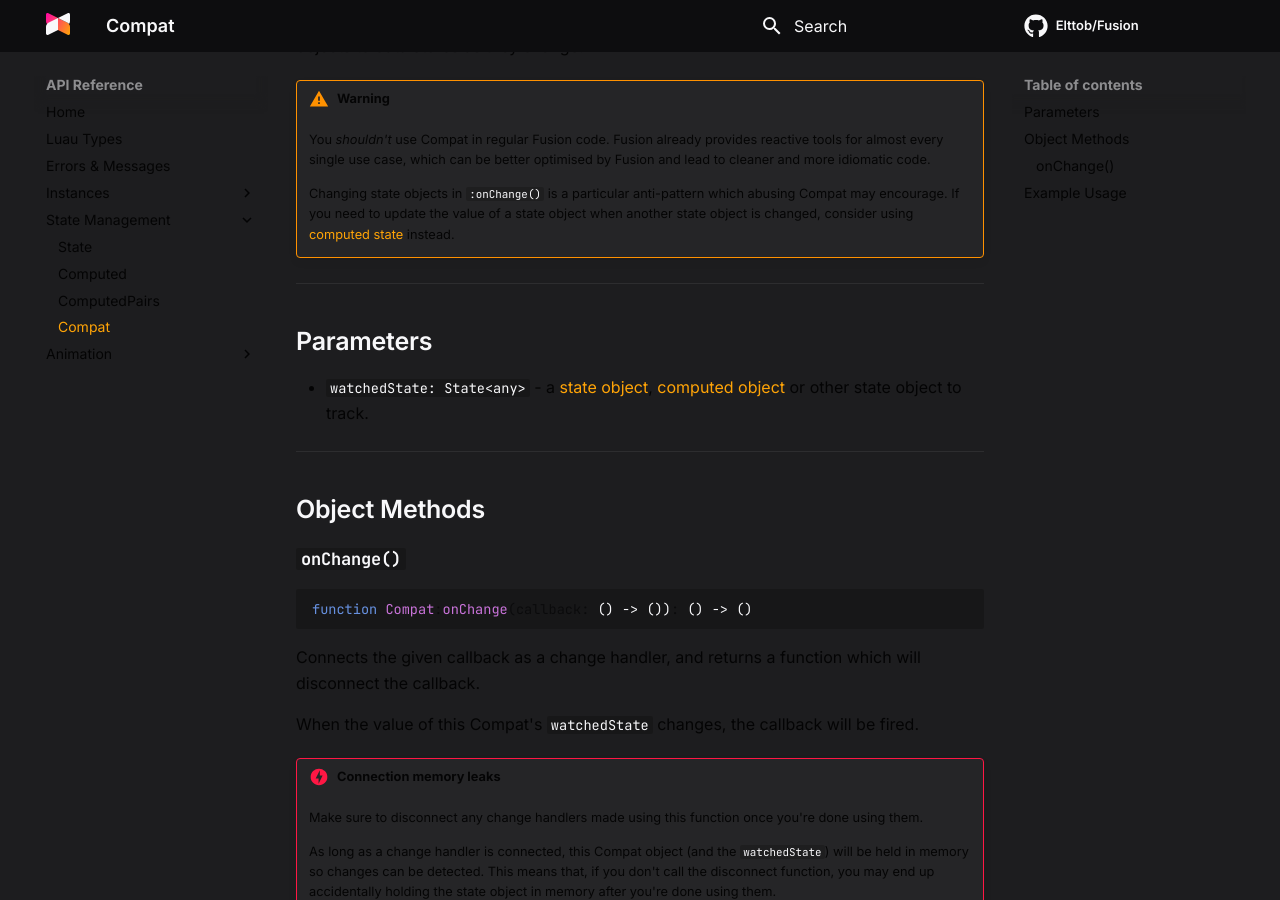
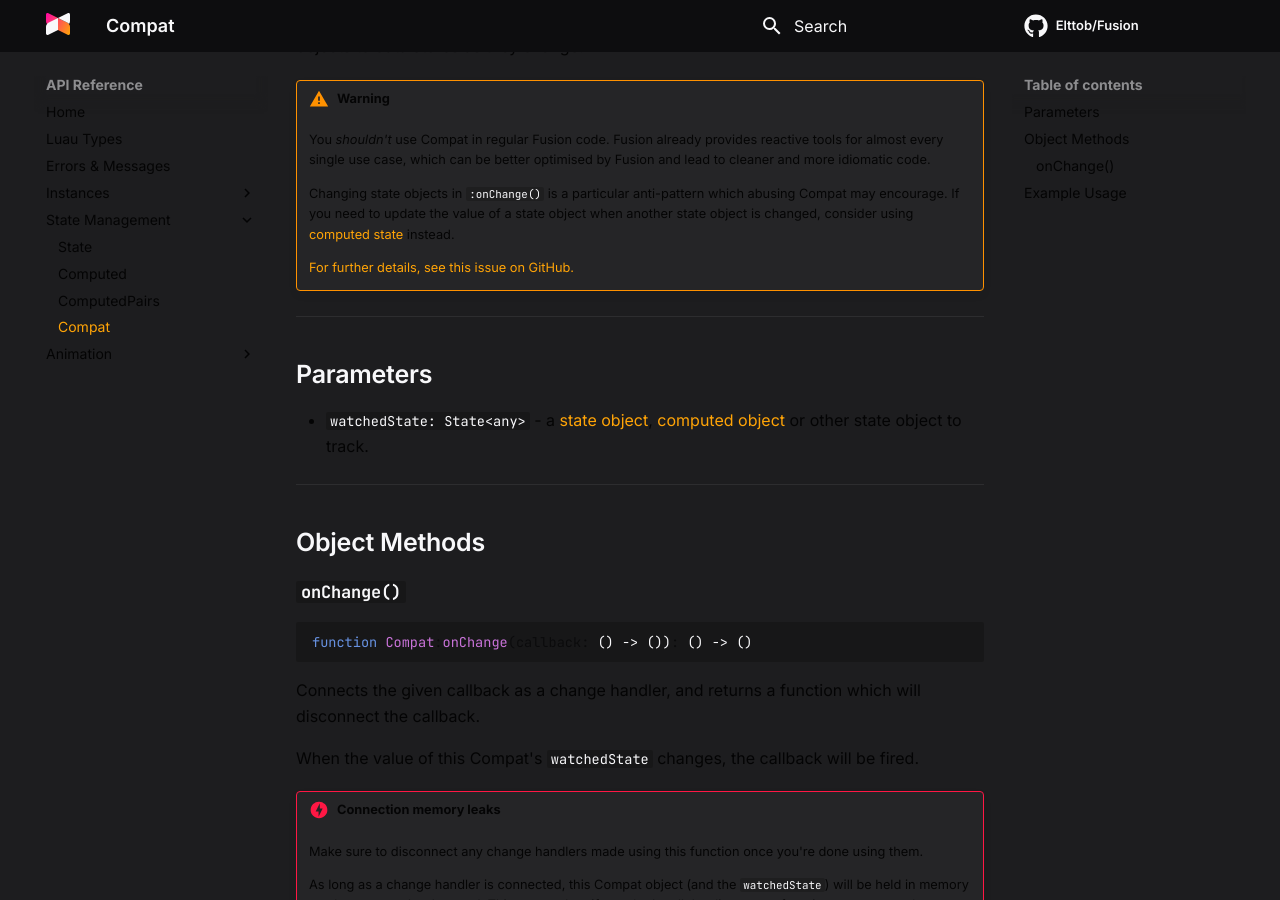
Before and after one commit to dphfox/Fusion, an MkDocs documentation site: the page built from docs/api-reference/api/compat.md, in a window 1280 px wide and 900 px high, scrolled down 372 px. Built offline with MkDocs 1.6.1 and Material for MkDocs 9.7.7, drawn with Linux system fonts in a browser that asks for light colours; comment, search, counter and statistics services are not loaded.

Commit message:
Add link to issue in Compat API docs

```diff
--- a/docs/api-reference/api/compat.md
+++ b/docs/api-reference/api/compat.md
@@ -18,6 +18,8 @@ saving state objects to data stores as they change.
 	abusing Compat may encourage. If you need to update the value of a state
 	object when another state object is changed, consider using [computed state](../computed.md)
 	instead.
+
+	[For further details, see this issue on GitHub.](https://github.com/Elttob/Fusion/issues/8#issuecomment-888109650)
 
 -----
 
```
